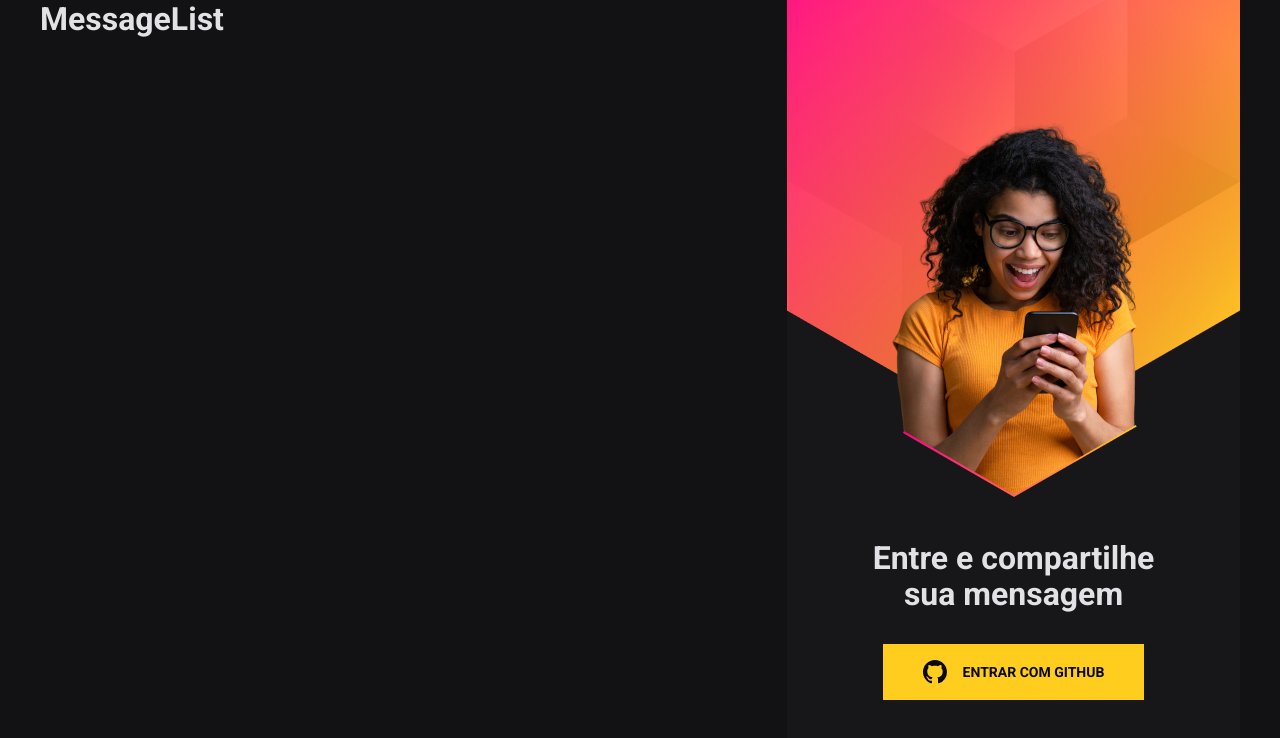
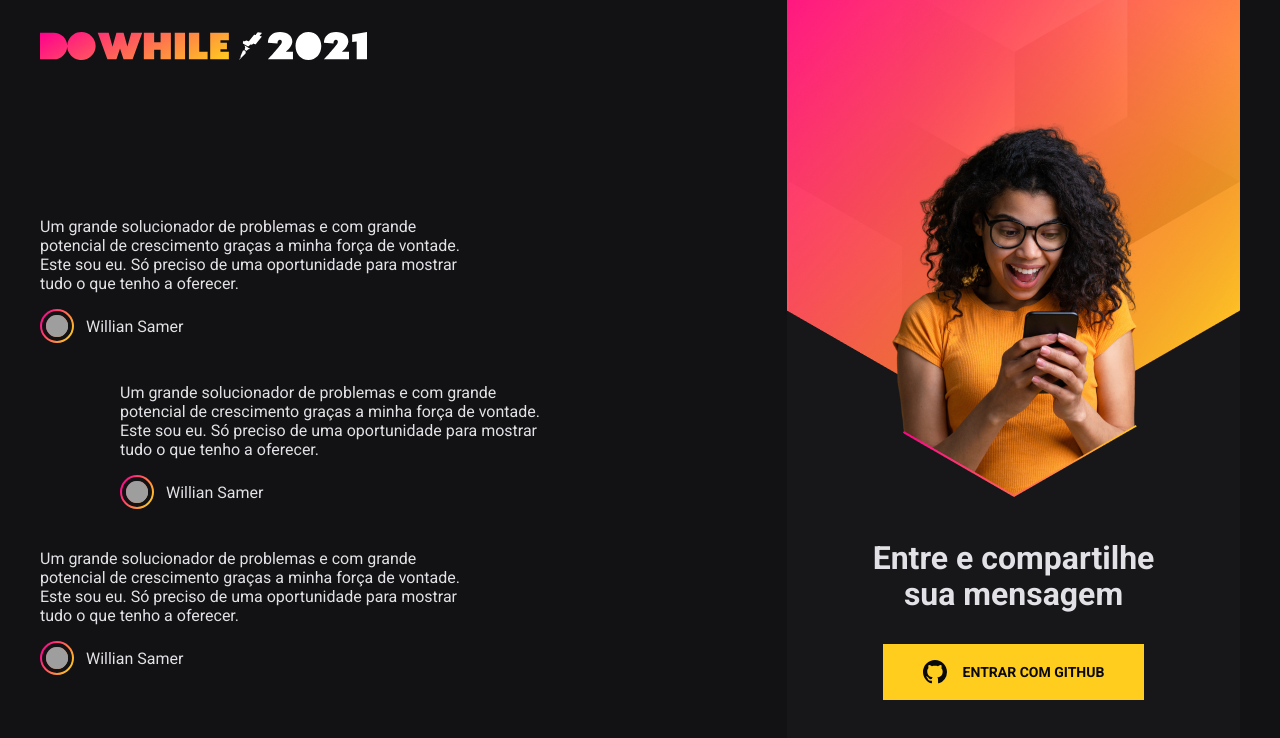
Before and after one commit to williansamer/NLW_Heat_Project, a React (Vite) app in the folder web/: page / in a window 1280 px wide. Shown: the top 738 px of the page. Built offline with nearby package versions, Linux system fonts and the light colour scheme; grey boxes are pictures that could not be loaded.

Commit message:
messsageList(style) ok

```diff
--- a/web/src/components/MessageList/index.tsx
+++ b/web/src/components/MessageList/index.tsx
@@ -1,5 +1,50 @@
+import styles from "./styles.module.scss";
+import logo from "../../assets/logo.svg";
+
 export function MessageList() {
   return (
-    <h1>MessageList</h1>
+    <div className={styles.messageListWrapper}>
+      <img src={logo} alt="" />
+
+      <ul className={styles.messageList}>
+
+        <li className={styles.message}>
+          <p className={styles.messageContet}>
+            Um grande solucionador de problemas e com grande potencial de crescimento graças a minha força de vontade. Este sou eu. Só preciso de uma oportunidade para mostrar tudo o que tenho a oferecer.
+          </p>
+          <div className={styles.messageUser}>
+            <div className={styles.userImage}>
+              <img src="https://www.github.com/williansamer.png" alt="Willian Samer" />
+            </div>
+            <span>Willian Samer</span>
+          </div>
+        </li>
+
+        <li className={styles.message}>
+          <p className={styles.messageContet}>
+            Um grande solucionador de problemas e com grande potencial de crescimento graças a minha força de vontade. Este sou eu. Só preciso de uma oportunidade para mostrar tudo o que tenho a oferecer.
+          </p>
+          <div className={styles.messageUser}>
+            <div className={styles.userImage}>
+              <img src="https://www.github.com/williansamer.png" alt="Willian Samer" />
+            </div>
+            <span>Willian Samer</span>
+          </div>
+        </li>
+
+        <li className={styles.message}>
+          <p className={styles.messageContet}>
+            Um grande solucionador de problemas e com grande potencial de crescimento graças a minha força de vontade. Este sou eu. Só preciso de uma oportunidade para mostrar tudo o que tenho a oferecer.
+          </p>
+          <div className={styles.messageUser}>
+            <div className={styles.userImage}>
+              <img src="https://www.github.com/williansamer.png" alt="Willian Samer" />
+            </div>
+            <span>Willian Samer</span>
+          </div>
+        </li>
+
+      </ul>
+    </div>
   )
 }
--- /dev/null
+++ b/web/src/components/MessageList/styles.module.scss
@@ -0,0 +1,59 @@
+.messageListWrapper{
+  display: flex;
+  flex-direction: column;
+
+  justify-content: space-between;
+  align-items: flex-start;
+
+  >img{
+    height: 28px;
+    margin: 32px 0;
+  }
+
+  .messageList{
+    list-style: none;
+    display: flex;
+    flex-direction: column;
+    justify-content: center;
+    gap: 40px;
+    flex: 1;
+
+    .message{
+      max-width: 440px;
+
+      &:nth-child(2){
+        margin-left: 80px;
+      }
+
+      .messageContent{
+        font-size: 20px;
+        line-height: 28px;
+      }
+
+      .messageUser{
+        margin-top: 16px;
+        display: flex;
+        align-items: center;
+
+        .userImage{
+          padding: 2px;
+          background: linear-gradient(120deg, #ff008e 10%, #ffcd1e 90%);
+          border-radius: 50%;
+          line-height: 0;
+
+          img{
+            width: 30px;
+            height: 30px;
+            border-radius: 50%;
+            border: 4px solid #121214;
+          }
+        }
+
+        span{
+          font-size: 16px;
+          margin-left: 12px;
+        }
+      }
+    }
+  }
+}
```
